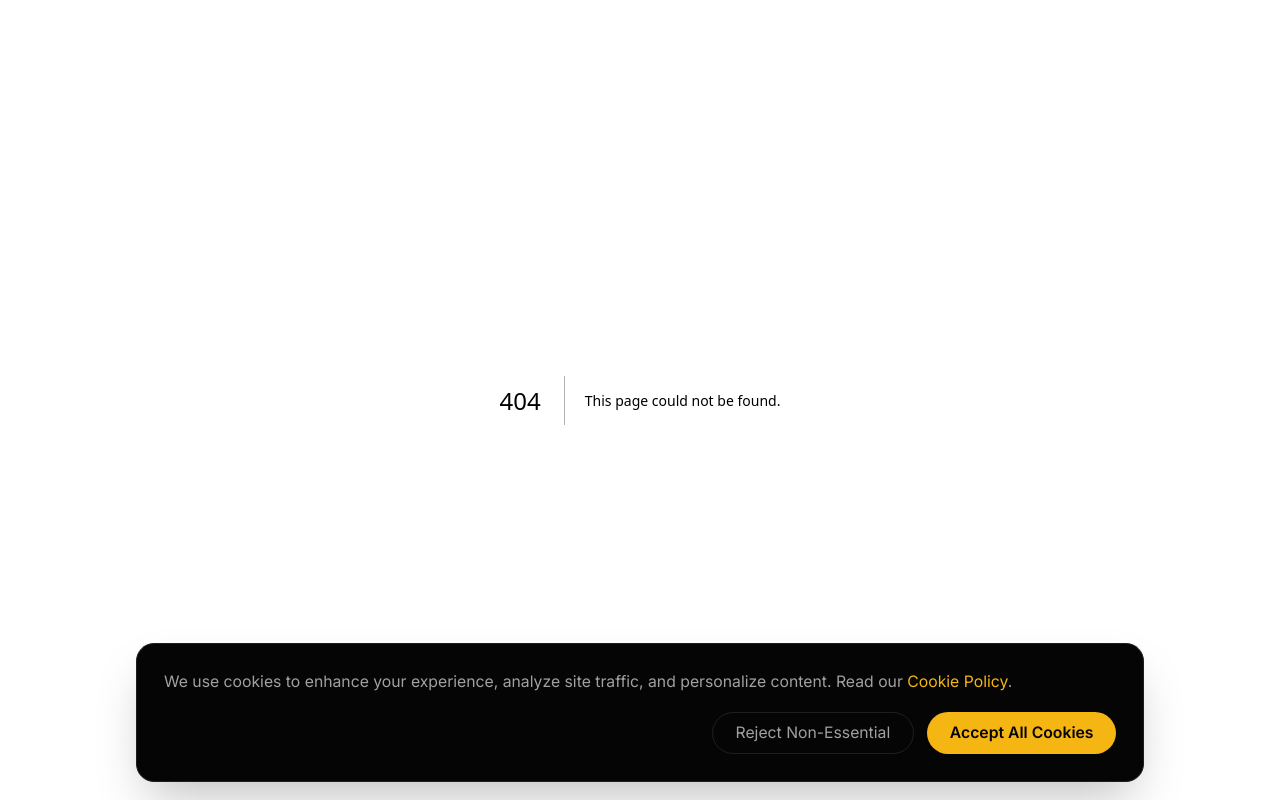
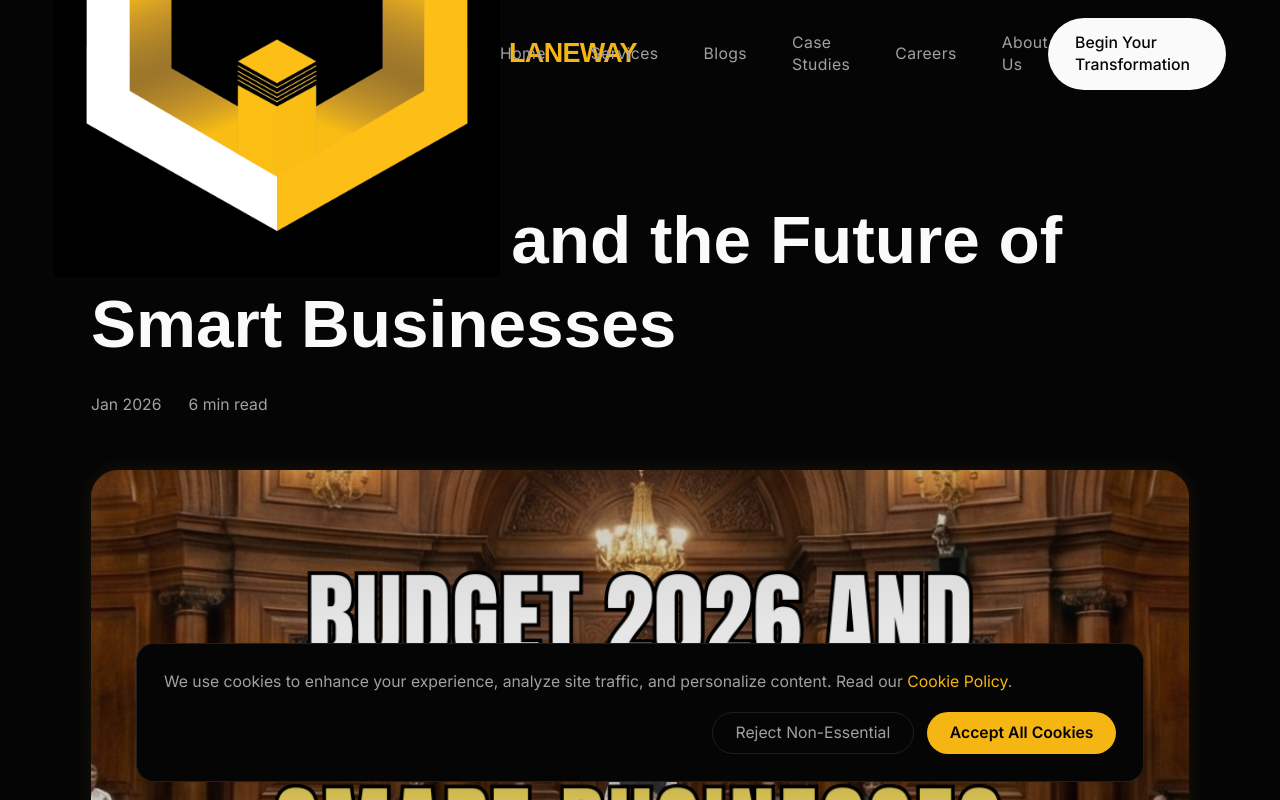
Before and after one commit to LanewayIndia/Laneway-Website, a Next.js app: page /blogs/budget-smart-businesses in a window 1280 px wide. Before the commit this address had no page. Shown: the top 800 px of the page. Built offline with nearby package versions, Linux system fonts and the light colour scheme.

Commit message:
Added a new blog!

```diff
--- /dev/null
+++ b/app/blogs/budget-smart-businesses/page.tsx
@@ -0,0 +1,81 @@
+import { BlogTemplate } from "@/components/blogs/blog-template"
+
+export default function BlogBudgetSmartBusinesses() {
+  return (
+    <BlogTemplate
+      title="Budget 2026 and the Future of Smart Businesses"
+      category="Business & Economy"
+      date="Jan 2026"
+      readTime="6 min read"
+      image="/BudgetLandscape.png"
+      sections={[
+        {
+          text:
+            "As India moves towards Union Budget 2026, the message from the government is becoming clear. This budget is expected to be steady and practical, not flashy or full of big promises. The focus will be on maintaining long-term economic strength rather than short-term benefits. For businesses, this means stability, clarity, and a clear direction to plan ahead.",
+        },
+        {
+          text:
+            "India’s economy is expected to grow close to 7%. At the same time, the government aims to control expenditure and reduce fiscal pressure. As a result, businesses should not expect large tax cuts or sudden incentives. Instead, Budget 2026 is likely to create a predictable environment where companies can plan investments and grow with confidence.",
+        },
+        {
+          heading: "Infrastructure as the Growth Engine",
+          text:
+            "Budget 2026 is expected to place strong emphasis on infrastructure development. Increased spending on roads, railways, power, logistics, and urban development may not immediately boost consumption, but it will play a major role in job creation, connectivity, and operational efficiency across industries.",
+        },
+        {
+          text:
+            "For businesses, this translates into smoother supply chains, better logistics, and long-term growth opportunities enabled by stronger infrastructure.",
+        },
+        {
+          heading: "Manufacturing and Defence Remain Key Focus Areas",
+          text:
+            "Defence and manufacturing are expected to remain priority sectors. Continued government support for Indian manufacturing aims to reduce dependence on imports and strengthen domestic capabilities.",
+        },
+        {
+          text:
+            "This creates positive momentum for industries involved in electronics, defence production, and allied services. Businesses operating in these sectors should focus on strengthening local production and scaling manufacturing capabilities.",
+        },
+        {
+          heading: "Limited Tax Changes, Smarter Business Execution",
+          text:
+            "Only modest tax adjustments are expected in Budget 2026. While the government may simplify tax rules and offer minor reliefs for salaried individuals and small businesses, major tax cuts are unlikely.",
+        },
+        {
+          text:
+            "As a result, businesses will need to prioritize cost management, productivity improvement, and smarter use of technology to sustain growth.",
+        },
+        {
+          heading: "Social Infrastructure and Demand Creation",
+          text:
+            "Continued investment in housing, healthcare, and rural and urban development is also expected. These areas directly impact daily life and help strengthen overall demand in the economy.",
+        },
+        {
+          text:
+            "For businesses, this opens opportunities in sectors that balance economic growth with social impact and essential services.",
+        },
+        {
+          heading: "What Budget 2026 Means for Businesses",
+          text:
+            "From a market perspective, Budget 2026 is expected to support sectors shaping the future — infrastructure, defence, manufacturing, power, banking, and digital services. Consumer-facing businesses may not see immediate gains, but gradual growth is expected as employment and income levels improve.",
+        },
+        {
+          heading: "Laneway’s Role in the Budget 2026 Era",
+          text:
+            "Overall, Budget 2026 delivers a clear message: growth will come from strategic planning, smart investment, and disciplined execution. Businesses with a long-term vision, technological adaptability, and operational flexibility will be better prepared for the future.",
+        },
+        {
+          text:
+            "This is where Laneway plays a critical role. As a next-generation business consulting firm, Laneway helps organizations grow through consulting, technology, and media services. In an environment shaped by Budget 2026, businesses need more than advice — they need clear strategies, smarter tools, and strong communication.",
+        },
+        {
+          text:
+            "At Laneway, we help companies understand economic and financial trends, adapt strategies, leverage technology effectively, and build a strong market presence. Budget 2026 sets the direction — we help businesses move forward with confidence.",
+        },
+        {
+          text:
+            "If growth has always been your goal, now is the time to plan the next move. Visit www.laneway.in to explore how we can work together — because in a changing economy, growth belongs to those who stay prepared and adapt on time.",
+        },
+      ]}
+    />
+  )
+}
--- a/components/blogs-grid.tsx
+++ b/components/blogs-grid.tsx
@@ -5,9 +5,20 @@ import { motion } from "framer-motion"
 import Link from "next/link"
 import { Calendar, Clock, Play, FileText } from "lucide-react"
 
-const categories = ["All", "AI & Technology", "Marketing", "Startup", "Research", "Video"]
+const categories = ["All", "Business", "AI & Technology", "Marketing", "Startup", "Research", "Video"]
 
 const blogs = [
+
+   {
+    type: "written",
+    title: "Budget 2026 and the Future of Smart Businesses",
+    excerpt: "Budget 2026: A Blueprint for Stable Growth and Smarter Business Strategies in India.",
+    category: "Business",
+    date: "Jan 31, 2026",
+    readTime: "5 min read",
+    href: "/blogs/budget-smart-businesses",
+  },
+
   {
     type: "written",
     title: "The Future of AI in Business Operations",
--- a/components/blogs-preview.tsx
+++ b/components/blogs-preview.tsx
@@ -6,6 +6,15 @@ import { motion } from "framer-motion"
 import { ArrowUpRight, Calendar, Clock } from "lucide-react"
 
 const blogs = [
+   {
+    title: "Budget 2026 and the Future of Smart Businesses",
+    excerpt: "Budget 2026: A Blueprint for Stable Growth and Smarter Business Strategies in India.",
+    category: "Business",
+    date: "Jan 31, 2026",
+    readTime: "5 min read",
+    href: "/blogs/budget-smart-businesses",
+  },
+
   {
     title: "The Future of AI in Business Operations",
     excerpt: "Exploring how artificial intelligence is reshaping the way companies operate and make decisions.",
@@ -21,14 +30,6 @@ const blogs = [
     date: "Jan 8, 2026",
     readTime: "8 min read",
     href: "/blogs/scalable-mvps",
-  },
-  {
-    title: "Digital Marketing Trends for 2026",
-    excerpt: "Stay ahead of the curve with our comprehensive analysis of emerging marketing strategies.",
-    category: "Marketing",
-    date: "Jan 5, 2026",
-    readTime: "6 min read",
-    href: "/blogs/marketing-trends-2026",
   },
 ]
 
--- a/components/blogs/blogs-grid.tsx
+++ b/components/blogs/blogs-grid.tsx
@@ -7,9 +7,21 @@ import { Calendar, Clock, Play, FileText } from "lucide-react"
 import Image from "next/image"
 
 
-const categories = ["All", "AI & Technology", "Marketing", "Startup", "Research", "Video"]
+const categories = ["All", "Business", "AI & Technology", "Marketing", "Startup", "Research", "Video"]
 
 const blogs = [
+
+  {
+    type: "written",
+    title: "Budget 2026 and the Future of Smart Businesses",
+    excerpt: "Budget 2026: A Blueprint for Stable Growth and Smarter Business Strategies in India.",
+    category: "Business",
+    date: "Jan 31, 2026",
+    readTime: "5 min read",
+    href: "/blogs/budget-smart-businesses",
+    image: "/B2ATFOSB.png",
+  },
+
   {
     type: "written",
     title: "The Future of AI in Business Operations",
--- a/components/home/blogs-preview.tsx
+++ b/components/home/blogs-preview.tsx
@@ -7,6 +7,16 @@ import Image from "next/image"
 
 
 const blogs = [
+  {
+    title: "Budget 2026 and the Future of Smart Businesses",
+    excerpt: "Budget 2026: A Blueprint for Stable Growth and Smarter Business Strategies in India.",
+    category: "Business",
+    date: "Jan 31, 2026",
+    readTime: "5 min read",
+    href: "/blogs/budget-smart-businesses",
+    image: "/B2ATFOSB.png",
+  },
+
   {
     title: "The Future of AI in Business Operations",
     excerpt: "Exploring how artificial intelligence is reshaping the way companies operate and make decisions.",
@@ -24,15 +34,6 @@ const blogs = [
     readTime: "8 min read",
     href: "/blogs/scalable-mvps",
     image: "/BSM.png",
-  },
-  {
-    title: "Digital Marketing Trends for 2026",
-    excerpt: "Stay ahead of the curve with our comprehensive analysis of emerging marketing strategies.",
-    category: "Marketing",
-    date: "Jan 5, 2026",
-    readTime: "6 min read",
-    href: "/blogs/marketing-trends-2026",
-    image: "/DMT.png",
   },
 ]
 
@@ -85,7 +86,7 @@ export function BlogsPreview() {
                       alt={blog.title}
                       fill
                       sizes="(max-width: 768px) 100vw, 33vw"
-                      className="object-cover transition-transform duration-700 group-hover:scale-110"
+                      className="w-full h-auto object-cover transition-transform duration-700 group-hover:scale-110"
                       priority={index === 0}
                     />
 
```
Also changed, not shown: public/B2ATFOSB.png (added), public/BudgetLandscape.png (added).
